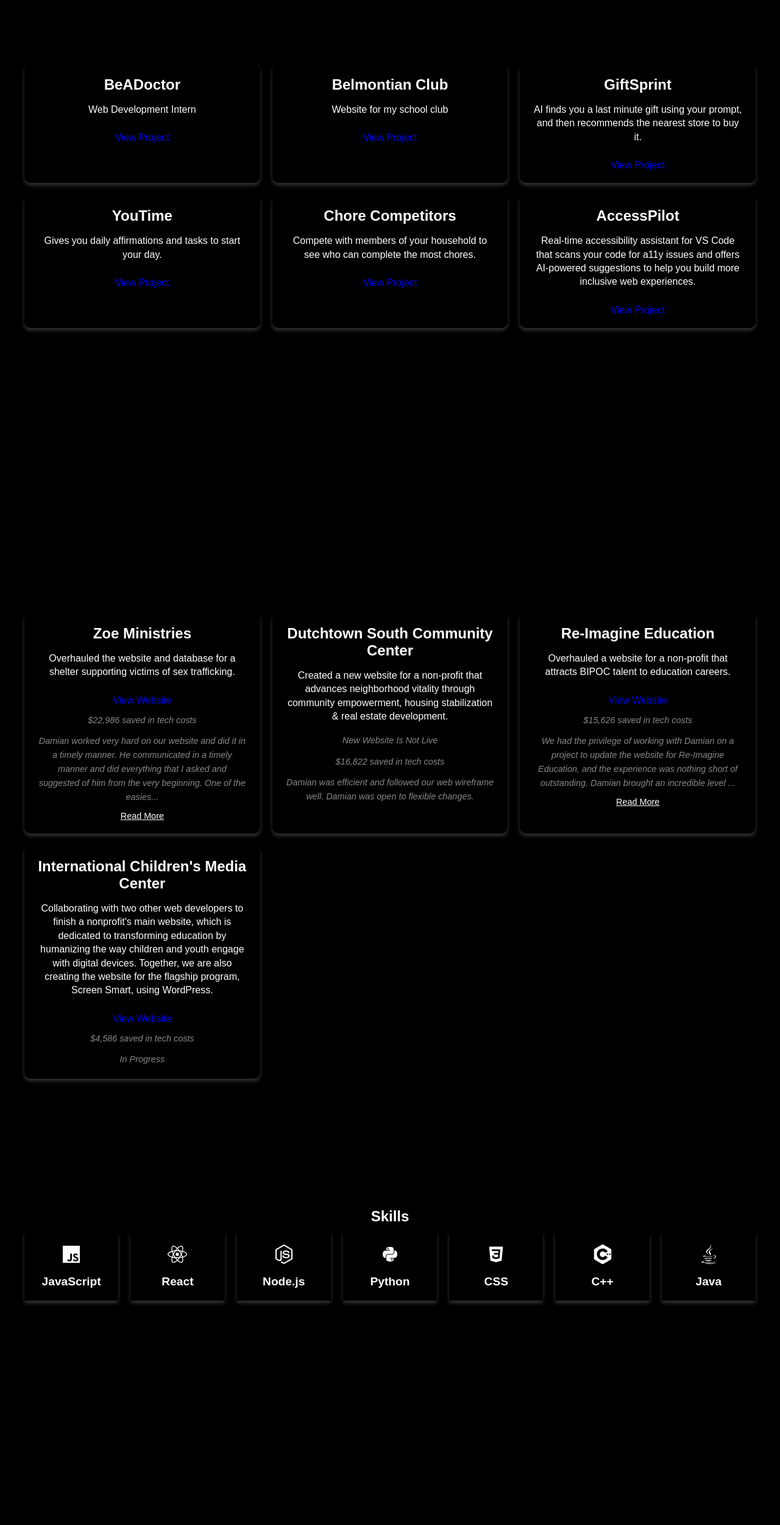
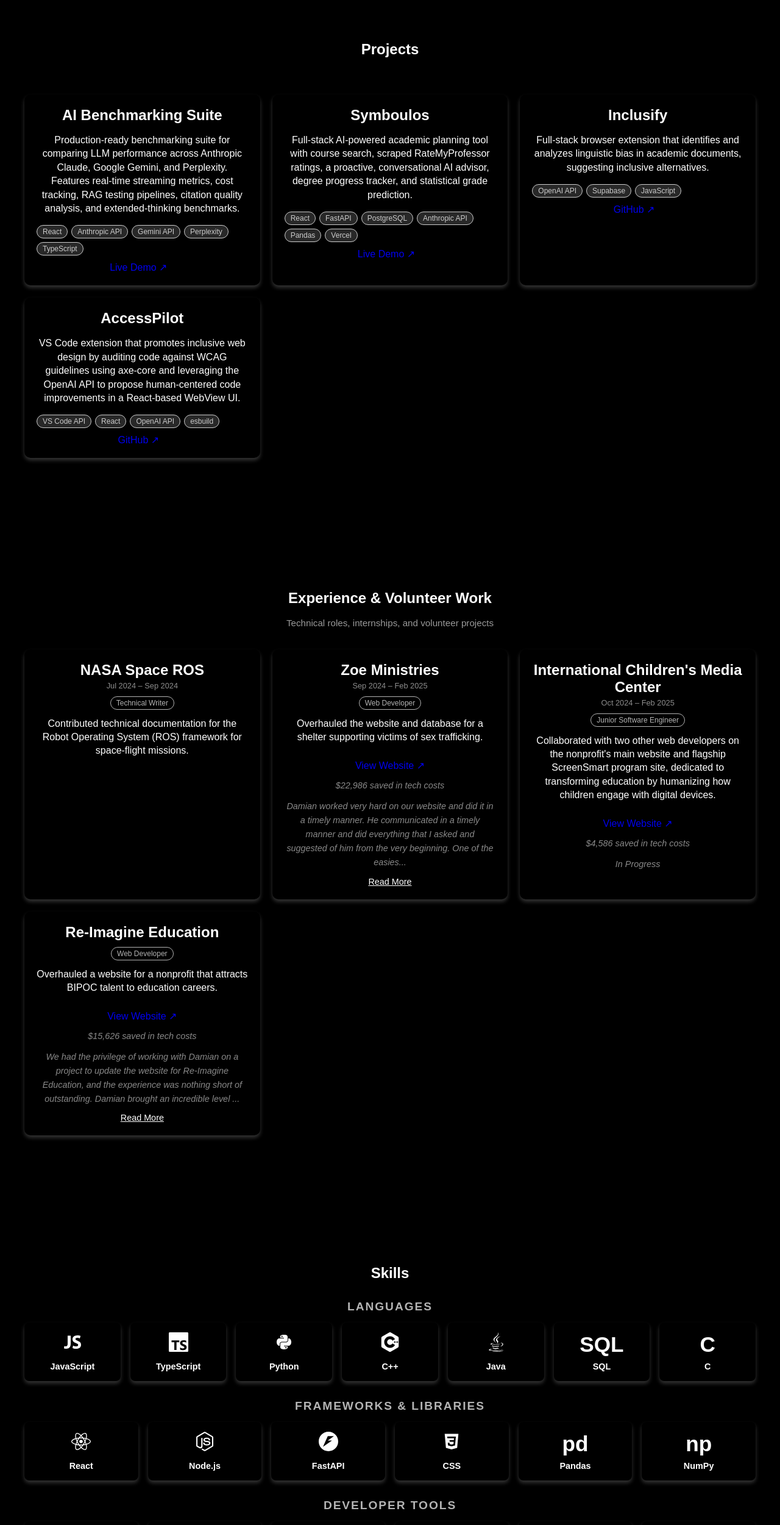
Before and after one commit to damianphim/portfolio, a React (Create React App) app: page / in a window 1280 px wide. Shown: the part 960-3461 px from the top of the page at 61% size. Built offline with nearby package versions, Linux system fonts and the light colour scheme.

Commit message:
Updating my portfolio

```diff
--- a/src/components/Projects.js
+++ b/src/components/Projects.js
@@ -23,7 +23,7 @@
   &:hover {
     transform: translateY(-5px);
     box-shadow: 0 6px 10px ${(props) => props.theme.boxShadowColor};
-  pointer-events: auto;
+    pointer-events: auto;
   }
 `;
 
@@ -32,10 +32,28 @@
   margin-top: 0;
 `;
 
-// Styled title for the project card
+// Styled description for the project card
 const ProjectDescription = styled.p`
   font-size: 1em;
   line-height: 1.4;
+`;
+
+// Tech tags for showing stack used
+const TagsContainer = styled.div`
+  display: flex;
+  flex-wrap: wrap;
+  gap: 6px;
+  margin-top: 10px;
+`;
+
+const Tag = styled.span`
+  background-color: ${(props) => props.theme.boxShadowColor};
+  color: ${(props) => props.theme.color};
+  padding: 3px 9px;
+  border-radius: 20px;
+  font-size: 0.75em;
+  border: 1px solid ${(props) => props.theme.color};
+  opacity: 0.8;
 `;
 
 // Styled link for viewing the project
@@ -43,6 +61,7 @@
   pointer-events: auto;
   display: inline-block;
   margin-top: 10px;
+  margin-right: 12px;
   color: ${(props) => props.theme.linkColor};
   text-decoration: none;
   &:hover {
@@ -50,40 +69,70 @@
   }
 `;
 
+const SectionTitle = styled.h1`
+  text-align: center;
+  margin-bottom: 10px;
+`;
+
+const projects = [
+  {
+    title: 'AI Benchmarking Suite',
+    description:
+      'Production-ready benchmarking suite for comparing LLM performance across Anthropic Claude, Google Gemini, and Perplexity. Features real-time streaming metrics, cost tracking, RAG testing pipelines, citation quality analysis, and extended-thinking benchmarks.',
+    liveLink: 'https://ai-benchmarks-eight.vercel.app',
+    tags: ['React', 'Anthropic API', 'Gemini API', 'Perplexity', 'TypeScript'],
+  },
+  {
+    title: 'Symboulos',
+    description:
+      'Full-stack AI-powered academic planning tool with course search, scraped RateMyProfessor ratings, a proactive, conversational AI advisor, degree progress tracker, and statistical grade prediction.',
+    liveLink: 'https://ai-advisor-pi.vercel.app',
+    tags: ['React', 'FastAPI', 'PostgreSQL', 'Anthropic API', 'Pandas', 'Vercel'],
+  },
+  {
+    title: 'Inclusify',
+    description:
+      'Full-stack browser extension that identifies and analyzes linguistic bias in academic documents, suggesting inclusive alternatives.',
+    githubLink: 'https://github.com/damianphim/bias-mirror',
+    tags: ['OpenAI API', 'Supabase', 'JavaScript'],
+  },
+  {
+    title: 'AccessPilot',
+    description:
+      'VS Code extension that promotes inclusive web design by auditing code against WCAG guidelines using axe-core and leveraging the OpenAI API to propose human-centered code improvements in a React-based WebView UI.',
+    githubLink: 'https://github.com/damianphim/accesspilot',
+    tags: ['VS Code API', 'React', 'OpenAI API', 'esbuild'],
+  },
+];
+
 const Projects = () => {
   return (
+    <div>
+      <SectionTitle>Projects</SectionTitle>
     <ProjectsContainer>
-      <ProjectCard>
-        <ProjectTitle>BeADoctor</ProjectTitle>
-        <ProjectDescription>Web Development Intern</ProjectDescription>
-        <ProjectLink href="https://beadoctor.org" target="_blank" rel="noopener noreferrer">View Project</ProjectLink>
-      </ProjectCard>
-      <ProjectCard>
-        <ProjectTitle>Belmontian Club</ProjectTitle>
-        <ProjectDescription>Website for my school club</ProjectDescription>
-        <ProjectLink href="https://github.com/damianphim/belmontian-club" target="_blank" rel="noopener noreferrer">View Project</ProjectLink>
-      </ProjectCard>
-      <ProjectCard>
-        <ProjectTitle>GiftSprint</ProjectTitle>
-        <ProjectDescription>AI finds you a last minute gift using your prompt, and then recommends the nearest store to buy it.</ProjectDescription>
-        <ProjectLink href="https://github.com/damianphim/giftsprint" target="_blank" rel="noopener noreferrer">View Project</ProjectLink>
-      </ProjectCard>
-      <ProjectCard>
-        <ProjectTitle>YouTime</ProjectTitle>
-        <ProjectDescription>Gives you daily affirmations and tasks to start your day.</ProjectDescription>
-        <ProjectLink href="https://github.com/kimannle/AppleHacks2024" target="_blank" rel="noopener noreferrer">View Project</ProjectLink>
-      </ProjectCard>
-      <ProjectCard>
-        <ProjectTitle>Chore Competitors</ProjectTitle>
-        <ProjectDescription>Compete with members of your household to see who can complete the most chores.</ProjectDescription>
-        <ProjectLink href="https://github.com/damianphim/ChoreCompetitors" target="_blank" rel="noopener noreferrer">View Project</ProjectLink>
-      </ProjectCard>
-      <ProjectCard>
-        <ProjectTitle>AccessPilot</ProjectTitle>
-        <ProjectDescription> Real-time accessibility assistant for VS Code that scans your code for a11y issues and offers AI-powered suggestions to help you build more inclusive web experiences.</ProjectDescription>
-        <ProjectLink href="https://github.com/damianphim/AccessPilot" target="_blank" rel="noopener noreferrer">View Project</ProjectLink>
-      </ProjectCard>
+      {projects.map((project, index) => (
+        <ProjectCard key={index}>
+          <ProjectTitle>{project.title}</ProjectTitle>
+          <ProjectDescription>{project.description}</ProjectDescription>
+          <TagsContainer>
+            {project.tags.map((tag, i) => (
+              <Tag key={i}>{tag}</Tag>
+            ))}
+          </TagsContainer>
+          {project.liveLink && (
+            <ProjectLink href={project.liveLink} target="_blank" rel="noopener noreferrer">
+              Live Demo ↗
+            </ProjectLink>
+          )}
+          {project.githubLink && (
+            <ProjectLink href={project.githubLink} target="_blank" rel="noopener noreferrer">
+              GitHub ↗
+            </ProjectLink>
+          )}
+        </ProjectCard>
+      ))}
     </ProjectsContainer>
+    </div>
   );
 };
 
--- a/src/components/Skills.js
+++ b/src/components/Skills.js
@@ -2,34 +2,38 @@
 
 import React from 'react';
 import styled from 'styled-components';
-import { FaReact } from 'react-icons/fa';
-import { FaNodeJs } from "react-icons/fa";
-import { IoLogoJavascript } from "react-icons/io5";
-import { IoLogoPython } from "react-icons/io";
-import { DiCss3 } from "react-icons/di";
-import { SiCplusplus } from "react-icons/si";
-import { FaJava } from "react-icons/fa6";
+import { FaReact, FaNodeJs, FaJava, FaDocker, FaGitAlt } from 'react-icons/fa';
+import { IoLogoJavascript, IoLogoPython } from 'react-icons/io';
+import { DiCss3, DiGithubBadge } from 'react-icons/di';
+import { SiCplusplus, SiTypescript, SiPostgresql, SiSupabase, SiVercel, SiFastapi } from 'react-icons/si';
+import { MdApi } from 'react-icons/md';
 
-// Styled container for the skills section
 const SkillsContainer = styled.div`
   padding: 50px 20px;
   background-color: transparent;
 `;
 
-// Grid layout for arranging skill items
+const CategoryTitle = styled.h2`
+  margin: 30px 0 15px;
+  font-size: 1.2em;
+  opacity: 0.7;
+  text-transform: uppercase;
+  letter-spacing: 0.1em;
+`;
+
 const SkillsGrid = styled.div`
   display: grid;
-  grid-template-columns: repeat(auto-fit, minmax(150px, 1fr));
-  gap: 20px;
+  grid-template-columns: repeat(auto-fit, minmax(120px, 1fr));
+  gap: 16px;
   pointer-events: auto;
 `;
 
-// Individual skill item card
 const SkillItem = styled.div`
   background-color: ${(props) => props.theme.background};
   color: ${(props) => props.theme.color};
-  padding: 20px;
+  padding: 16px 10px;
   text-align: center;
+  border-radius: 8px;
   box-shadow: 0 4px 6px ${(props) => props.theme.boxShadowColor};
   transition: transform 0.3s ease, box-shadow 0.3s ease;
   &:hover {
@@ -38,53 +42,89 @@
   }
 `;
 
-// Icon styling for skills
 const SkillIcon = styled.div`
   font-size: 2em;
-  margin-bottom: 10px;
+  margin-bottom: 8px;
 `;
 
-// Skill name styling
 const SkillName = styled.h3`
   margin: 0;
-  font-size: 1.2em;
+  font-size: 0.9em;
   color: ${(props) => props.theme.color};
 `;
+
+// For skills without a dedicated icon, render a text badge
+const TextBadge = styled.div`
+  font-size: 1.1em;
+  font-weight: bold;
+  margin-bottom: 8px;
+`;
+
+const skillCategories = [
+  {
+    label: 'Languages',
+    skills: [
+      { name: 'JavaScript', icon: <IoLogoJavascript /> },
+      { name: 'TypeScript', icon: <SiTypescript /> },
+      { name: 'Python', icon: <IoLogoPython /> },
+      { name: 'C++', icon: <SiCplusplus /> },
+      { name: 'Java', icon: <FaJava /> },
+      { name: 'SQL', icon: <TextBadge>SQL</TextBadge> },
+      { name: 'C', icon: <TextBadge>C</TextBadge> },
+    ],
+  },
+  {
+    label: 'Frameworks & Libraries',
+    skills: [
+      { name: 'React', icon: <FaReact /> },
+      { name: 'Node.js', icon: <FaNodeJs /> },
+      { name: 'FastAPI', icon: <SiFastapi /> },
+      { name: 'CSS', icon: <DiCss3 /> },
+      { name: 'Pandas', icon: <TextBadge>pd</TextBadge> },
+      { name: 'NumPy', icon: <TextBadge>np</TextBadge> },
+    ],
+  },
+  {
+    label: 'Developer Tools',
+    skills: [
+      { name: 'Git', icon: <FaGitAlt /> },
+      { name: 'GitHub', icon: <DiGithubBadge /> },
+      { name: 'Docker', icon: <FaDocker /> },
+      { name: 'Vercel', icon: <SiVercel /> },
+      { name: 'CI/CD', icon: <TextBadge>CI/CD</TextBadge> },
+      { name: 'Linux', icon: <TextBadge>🐧</TextBadge> },
+    ],
+  },
+  {
+    label: 'Databases & APIs',
+    skills: [
+      { name: 'PostgreSQL', icon: <SiPostgresql /> },
+      { name: 'Supabase', icon: <SiSupabase /> },
+      { name: 'Anthropic API', icon: <MdApi /> },
+      { name: 'OpenAI API', icon: <MdApi /> },
+      { name: 'Gemini API', icon: <MdApi /> },
+      { name: 'REST APIs', icon: <MdApi /> },
+    ],
+  },
+];
 
 const Skills = () => {
   return (
     <SkillsContainer>
       <h1>Skills</h1>
-      <SkillsGrid>
-        <SkillItem>
-          <SkillIcon><IoLogoJavascript /></SkillIcon>
-          <SkillName>JavaScript</SkillName>
-        </SkillItem>
-        <SkillItem>
-          <SkillIcon><FaReact /></SkillIcon>
-          <SkillName>React</SkillName>
-        </SkillItem>
-        <SkillItem>
-          <SkillIcon><FaNodeJs /></SkillIcon>
-          <SkillName>Node.js</SkillName>
-        </SkillItem>
-        <SkillItem>
-          <SkillIcon><IoLogoPython /></SkillIcon>
-          <SkillName>Python</SkillName>
-        </SkillItem>
-        <SkillItem>
-          <SkillIcon><DiCss3 /></SkillIcon>
-          <SkillName>CSS</SkillName>
-        </SkillItem>
-        <SkillItem>
-          <SkillIcon><SiCplusplus /></SkillIcon>
-          <SkillName>C++</SkillName>
-        </SkillItem>
-        <SkillItem>
-          <SkillIcon><FaJava /></SkillIcon>
-          <SkillName>Java</SkillName>
-        </SkillItem>
-      </SkillsGrid>
+      {skillCategories.map((category) => (
+        <div key={category.label}>
+          <CategoryTitle>{category.label}</CategoryTitle>
+          <SkillsGrid>
+            {category.skills.map((skill) => (
+              <SkillItem key={skill.name}>
+                <SkillIcon>{skill.icon}</SkillIcon>
+                <SkillName>{skill.name}</SkillName>
+              </SkillItem>
+            ))}
+          </SkillsGrid>
+        </div>
+      ))}
     </SkillsContainer>
   );
 };
--- a/src/components/VolunteerProjects.js
+++ b/src/components/VolunteerProjects.js
@@ -1,12 +1,23 @@
 import React, { useState } from 'react';
 import styled from 'styled-components';
 
-// Styled components remain unchanged
+const SectionTitle = styled.h1`
+  text-align: center;
+  margin-bottom: 10px;
+`;
+
+const SectionSubtitle = styled.p`
+  text-align: center;
+  opacity: 0.6;
+  font-size: 0.95em;
+  margin-bottom: 30px;
+`;
+
 const VolunteerProjectsContainer = styled.div`
   display: grid;
   grid-template-columns: repeat(auto-fit, minmax(300px, 1fr));
   gap: 20px;
-  padding: 50px 20px;
+  padding: 0 20px 50px;
   background-color: transparent;
 `;
 
@@ -17,6 +28,7 @@
   border-radius: 10px;
   box-shadow: 0 4px 6px ${(props) => props.theme.boxShadowColor};
   transition: transform 0.3s ease, box-shadow 0.3s ease;
+  text-align: center;
   &:hover {
     transform: translateY(-5px);
     box-shadow: 0 6px 10px ${(props) => props.theme.boxShadowColor};
@@ -25,11 +37,30 @@
 
 const VolunteerProjectTitle = styled.h2`
   margin-top: 0;
+  margin-bottom: 4px;
+`;
+
+const RoleBadge = styled.span`
+  display: inline-block;
+  font-size: 0.75em;
+  padding: 3px 9px;
+  border-radius: 20px;
+  border: 1px solid ${(props) => props.theme.color};
+  opacity: 0.7;
+  margin-top: 6px;
+`;
+
+const DateRange = styled.div`
+  font-size: 0.8em;
+  opacity: 0.55;
+  margin-top: 4px;
+  margin-bottom: 4px;
 `;
 
 const VolunteerProjectDescription = styled.p`
   font-size: 1em;
   line-height: 1.4;
+  margin-top: 12px;
 `;
 
 const VolunteerProjectLink = styled.a`
@@ -75,6 +106,56 @@
   }
 `;
 
+const projects = [
+  {
+    title: 'NASA Space ROS',
+    role: 'Technical Writer',
+    dateRange: 'Jul 2024 – Sep 2024',
+    description:
+      'Contributed technical documentation for the Robot Operating System (ROS) framework for space-flight missions.',
+    link: null,
+    impact: null,
+    testimonial: null,
+  },
+  {
+    title: 'Zoe Ministries',
+    role: 'Web Developer',
+    dateRange: 'Sep 2024 – Feb 2025',
+    description: 'Overhauled the website and database for a shelter supporting victims of sex trafficking.',
+    link: 'https://zoe-delaware.org',
+    impact: '$22,986 saved in tech costs',
+    testimonial:
+      'Damian worked very hard on our website and did it in a timely manner. He communicated in a timely manner and did everything that I asked and suggested of him from the very beginning. One of the easiest people to work with and he did so with such excellence.',
+  },
+  {
+    title: 'International Children\'s Media Center',
+    role: 'Junior Software Engineer',
+    dateRange: 'Oct 2024 – Feb 2025',
+    description:
+      'Collaborated with two other web developers on the nonprofit\'s main website and flagship ScreenSmart program site, dedicated to transforming education by humanizing how children engage with digital devices.',
+    link: 'https://icmediacenter.org/',
+    impact: '$4,586 saved in tech costs',
+    testimonial: 'In Progress',
+  },
+  {
+    title: 'Re-Imagine Education',
+    role: 'Web Developer',
+    dateRange: null,
+    description: 'Overhauled a website for a nonprofit that attracts BIPOC talent to education careers.',
+    link: 'https://re-imagineed.org',
+    impact: '$15,626 saved in tech costs',
+    testimonial: `We had the privilege of working with Damian on a project to update the website for Re-Imagine Education,
+      and the experience was nothing short of outstanding. Damian brought an incredible level of professionalism,
+      creativity, and technical expertise to the table. From the start, Damian took the time to understand our
+      organization's mission and vision, ensuring the updated website truly reflected our goals. He was communicative,
+      patient, and consistently responsive, making the entire process smooth and collaborative. Damian went above and
+      beyond by not only enhancing the design and functionality of the site but also providing valuable insights on how
+      to optimize the user experience and make the platform more accessible to our audience. Thanks to Damian's hard
+      work, Re-Imagine Education now has a website that is modern, user-friendly, and effectively showcases our programs
+      and initiatives. The impact of his efforts will be felt for years to come as we continue to serve our community.`,
+  },
+];
+
 const VolunteerProjects = () => {
   const [expanded, setExpanded] = useState({});
 
@@ -82,63 +163,29 @@
     setExpanded((prev) => ({ ...prev, [index]: !prev[index] }));
   };
 
-  const projects = [
-    {
-      title: "Zoe Ministries",
-      description: "Overhauled the website and database for a shelter supporting victims of sex trafficking.",
-      link: "https://zoe-delaware.org",
-      impact: "$22,986 saved in tech costs",
-      testimonial: "Damian worked very hard on our website and did it in a timely manner. He communicated in a timely manner and did everything that I asked and suggested of him from the very beginning. One of the easiest people to work with and he did so with such excellence.",
-    },
-    {
-      title: "Dutchtown South Community Center",
-      description: "Created a new website for a non-profit that advances neighborhood vitality through community empowerment, housing stabilization & real estate development.",
-      link: null,
-      impact: "$16,822 saved in tech costs",
-      testimonial: "Damian was efficient and followed our web wireframe well. Damian was open to flexible changes.",
-    },
-    {
-      title: "Re-Imagine Education",
-      description: "Overhauled a website for a non-profit that attracts BIPOC talent to education careers.",
-      link: "https://re-imagineed.org",
-      impact: "$15,626 saved in tech costs",
-      testimonial: `We had the privilege of working with Damian on a project to update the website for Re-Imagine Education,
-      and the experience was nothing short of outstanding. Damian brought an incredible level of professionalism,
-      creativity, and technical expertise to the table. From the start, Damian took the time to understand our
-      organization’s mission and vision, ensuring the updated website truly reflected our goals. He was communicative,
-      patient, and consistently responsive, making the entire process smooth and collaborative. Damian went above and
-      beyond by not only enhancing the design and functionality of the site but also providing valuable insights on how
-      to optimize the user experience and make the platform more accessible to our audience. Thanks to Damian’s hard
-      work, Re-Imagine Education now has a website that is modern, user-friendly, and effectively showcases our programs
-      and initiatives. The impact of his efforts will be felt for years to come as we continue to serve our community.`,
-    },
-    {
-      title: "International Children's Media Center",
-      description: "Collaborating with two other web developers to finish a nonprofit's main website, which is dedicated to transforming education by humanizing the way children and youth engage with digital devices. Together, we are also creating the website for the flagship program, Screen Smart, using WordPress.",
-      link: "https://icmediacenter.org/",
-      impact: "$4,586 saved in tech costs",
-      testimonial: "In Progress",
-    },
-  ];
-
   return (
+    <div>
+      <SectionTitle>Experience & Volunteer Work</SectionTitle>
+      <SectionSubtitle>Technical roles, internships, and volunteer projects</SectionSubtitle>
       <VolunteerProjectsContainer>
         {projects.map((project, index) => (
           <VolunteerProjectCard key={index}>
             <VolunteerProjectTitle>{project.title}</VolunteerProjectTitle>
+            {project.dateRange && <DateRange>{project.dateRange}</DateRange>}
+            {project.role && <RoleBadge>{project.role}</RoleBadge>}
             <VolunteerProjectDescription>{project.description}</VolunteerProjectDescription>
             {project.link ? (
-            <VolunteerProjectLink
-              href={project.link}
-              target="_blank"
-              rel="noopener noreferrer"
-            >
-              View Website
+              <VolunteerProjectLink href={project.link} target="_blank" rel="noopener noreferrer">
+                View Website ↗
               </VolunteerProjectLink>
             ) : (
+              project.title !== 'NASA Space ROS' && (
                 <TestimonialOrStatus>New Website Is Not Live</TestimonialOrStatus>
+              )
             )}
             {project.impact && <MonetaryImpact>{project.impact}</MonetaryImpact>}
+            {project.testimonial && (
+              <>
                 <TestimonialOrStatus>
                   {expanded[index] || project.testimonial.length <= 200
                     ? project.testimonial
@@ -146,12 +193,15 @@
                 </TestimonialOrStatus>
                 {project.testimonial.length > 200 && (
                   <ReadMoreButton onClick={() => toggleReadMore(index)}>
-              {expanded[index] ? "Read Less" : "Read More"}
+                    {expanded[index] ? 'Read Less' : 'Read More'}
                   </ReadMoreButton>
+                )}
+              </>
             )}
           </VolunteerProjectCard>
         ))}
       </VolunteerProjectsContainer>
+    </div>
   );
 };
 
```
Lines whose indentation alone changed are shown as unchanged.
